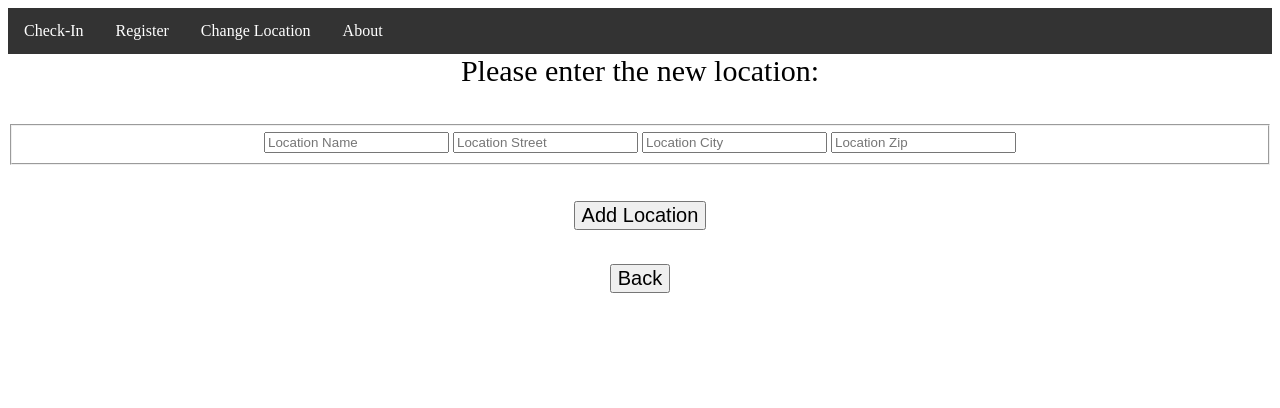
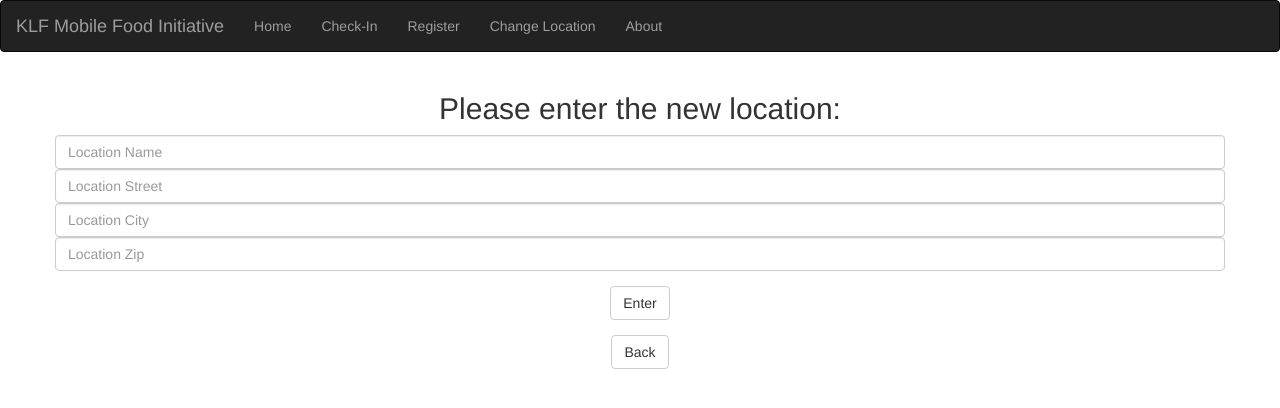
Before and after one commit to AlexCadigan/KalamazooLoavesAndFishes, a PHP site: page /AddLocation.php in a window 1280 px wide. Shown: the top 408 px of the page. Run offline with PHP 8.4, Linux system fonts and the light colour scheme.

Commit message:
Some CSS
Navbar works on every page, AddLocation.php is styled.

```diff
--- a/src/AddLocation.php
+++ b/src/AddLocation.php
@@ -26,63 +26,57 @@ SOFTWARE.
 	<head>
 		<title> KLF - MFI </title>
 		<link rel = "icon" href = "img/KLFLogo.jpg">
-		<style>
-			.page {
-				text-align: center;
-			}
-			#instructions {
-				font-size: 30px;
-			}
-			.button {
-				font-size: 20px;
-			}
 
-			ul {
-    			list-style-type: none;
-	    		margin: 0;
-	    		padding: 0;
-	    		overflow: hidden;
-	    		background-color: #333;
-			}
+        <meta charset="utf-8">
+  <meta name="viewport" content="width=device-width, initial-scale=1">
+  <link rel="stylesheet" href="https://maxcdn.bootstrapcdn.com/bootstrap/3.3.7/css/bootstrap.min.css">
+  <script src="https://ajax.googleapis.com/ajax/libs/jquery/3.3.1/jquery.min.js"></script>
+  <script src="https://maxcdn.bootstrapcdn.com/bootstrap/3.3.7/js/bootstrap.min.js"></script>
 
-			li {
-    			float: left;
-			}
 
-			li a {
-		    	display: block;
-		    	color: white;
-		    	text-align: center;
-		    	padding: 14px 16px;
-		    	text-decoration: none;
-			}
 
-			li a:hover {
-		    	background-color: #111;
-			}
-		</style>
 	</head>
 	<body>
-		<ul>
-		  <li><a href="CheckInPage.php">Check-In</a></li>
+		<nav class="navbar navbar-inverse">
+  <div class="container-fluid">
+    <div class="navbar-header">
+      <a class="navbar-brand" href="#">KLF Mobile Food Initiative</a>
+    </div>
+    <ul class="nav navbar-nav">
+      <li><a href="#">Home</a></li>
+       <li><a href="CheckInPage.php">Check-In</a></li>
 		  <li><a href="RegisterPage.php">Register</a></li>
-		  <li><a href="AddLocation.php">Change Location</a></li>
+		  <li><a href="index.php">Change Location</a></li>
 		  <li><a href="#about">About</a></li>
-		</ul>
-		<div id = 'instructions' class = 'page'>
-			Please enter the new location:
-		</div> <br> <br>
-		<form class = 'page' method = 'POST' action = 'lib/InsertLocation.php'>
-			<fieldset>
-				<input type = 'text' name = 'name' placeholder = 'Location Name' required>
-				<input type = 'text' name = 'street' placeholder = 'Location Street' required>
-				<input type = 'text' name = 'city' placeholder = 'Location City' required>
-				<input type = "text" name = "ZIP" placeholder = "Location Zip" pattern="[0-9]{5}" maxlength="5" required>
-			</fieldset> <br> <br>
-			<input class = 'button' type = 'submit' value = 'Add Location'> <br> <br>
+    </ul>
+  </div>
+</nav>
+		<div align="center" class="container">
+        <form class="form-horizontal" method="POST" action = 'lib/InsertLocation.php'>
+			<h2>Please enter the new location: </h2>
+		<div class="form-group">
+
+
+				<input class="form-control" type = 'text' name = 'name' placeholder = 'Location Name' required>
+				<input class="form-control" type = 'text' name = 'street' placeholder = 'Location Street' required>
+				<input class="form-control" type = 'text' name = 'city' placeholder = 'Location City' required>
+				<input class="form-control" type = "text" name = "ZIP" placeholder = "Location Zip" pattern="[0-9]{5}" maxlength="5" required>
+
+            </div>
+			<div class="form-group">
+
+        <button type="submit" class="btn btn-default">Enter</button>
+
+    </div>
+
+
 		</form>
+
 		<form class = 'page' action = 'index.php'>
-			<input class = 'button' type = 'submit' value = 'Back'>
+
+            <button type="submit" class="btn btn-default" value ='Back'>Back</button>
 		</form>
+
+
 	</body>
 </html>
--- a/src/RegisterPage.php
+++ b/src/RegisterPage.php
@@ -55,10 +55,10 @@ SOFTWARE.
 				<a class="navbar-brand" href="#">KLF Mobile Food Initiative</a>
 			</div>
 			<ul class="nav navbar-nav">
-				<li class="active"><a href="#">Home</a></li>
+				<li><a href="#">Home</a></li>
 				<li><a href="CheckInPage.php">Check-In</a></li>
-				<li><a href="RegisterPage.html">Register</a></li>
-				<li><a href="AddLocation.php">Change Location</a></li>
+				<li class="active"><a href="RegisterPage.php">Register</a></li>
+				<li><a href="index.php">Change Location</a></li>
 				<li><a href="#about">About</a></li>
 			</ul>
 		</div>
```
Also changed, not shown: src/CheckInPage.php (+4 -4 lines), src/DisplayClientInfo.php (+16 -38 lines), src/HomePage.php (+18 -39 lines), src/index.php (+22 -29 lines).
